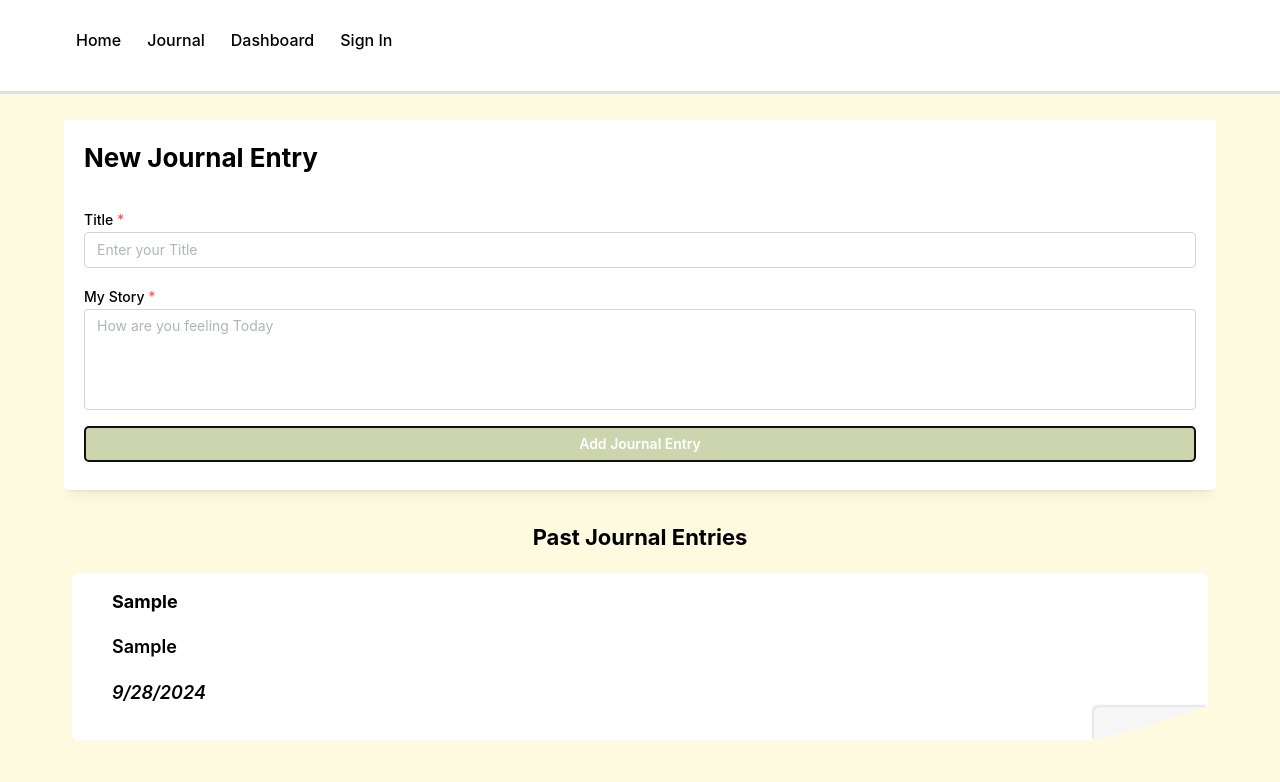
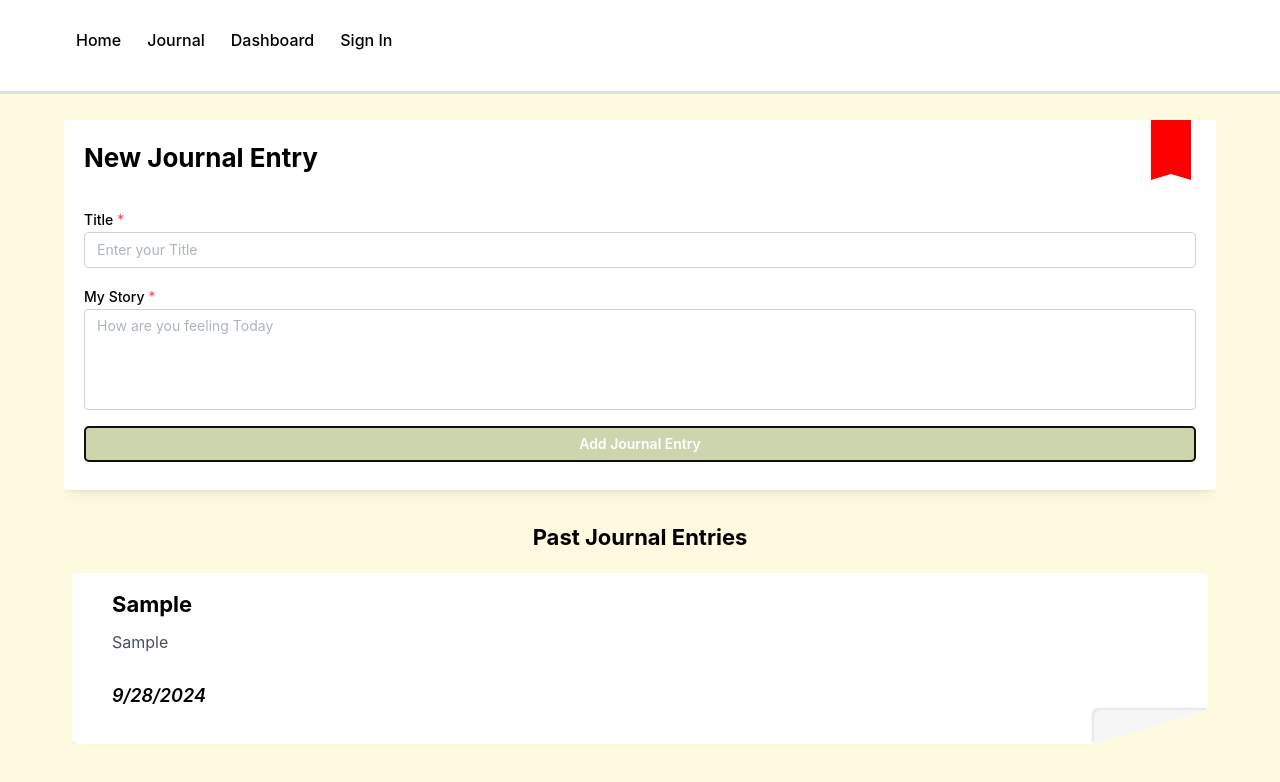
Before and after one commit to andrewbapham/justvent, a React (Vite) app in the folder frontend/: page /journal in a window 1280 px wide. Both pictures are taken after typing "Sample", "Sample" into the empty fields and a click on the button "Add Journal Entry". Shown: the top 782 px of the page. Built offline with nearby package versions, Linux system fonts and the light colour scheme.

Commit message:
Added styling details to journal page

```diff
--- a/frontend/src/components/JournalEntry.jsx
+++ b/frontend/src/components/JournalEntry.jsx
@@ -1,11 +1,15 @@
-import { Card, Title } from "@mantine/core";
+import { Card, Title, Text } from "@mantine/core";
 import "./styles.css";
 
 export function JournalEntry({ id, title, content, date }) {
   return (
     <Card key={id} shadow="sm" padding="lg" className="journal_entry">
-      <Title order={4}>{title}</Title>
-      <p>{content}</p>
+      <Title order={3}>{title}</Title>
+      <div style={{ paddingTop: "10px", paddingBottom: "10px" }}>
+        <Text size="md" c="gray.7">
+          {content}
+        </Text>
+      </div>
       <p>
         <em>{date}</em>
       </p>
--- a/frontend/src/pages/Journal.jsx
+++ b/frontend/src/pages/Journal.jsx
@@ -64,6 +64,18 @@ const Journal = () => {
           mih={"370px"}
           style={{ alignItems: "flex-start" }}
         >
+          <div
+            style={{
+              clipPath: "polygon(0% 0%, 100% 0%, 100% 100%, 50% 90%, 0 100%)",
+              position: "absolute",
+              top: 0,
+              right: 25,
+              width: "40px",
+              height: "60px",
+              backgroundColor: "red",
+            }}
+          ></div>
+
           <Title order={2} align="center" mb="xl">
             New Journal Entry
           </Title>
```
